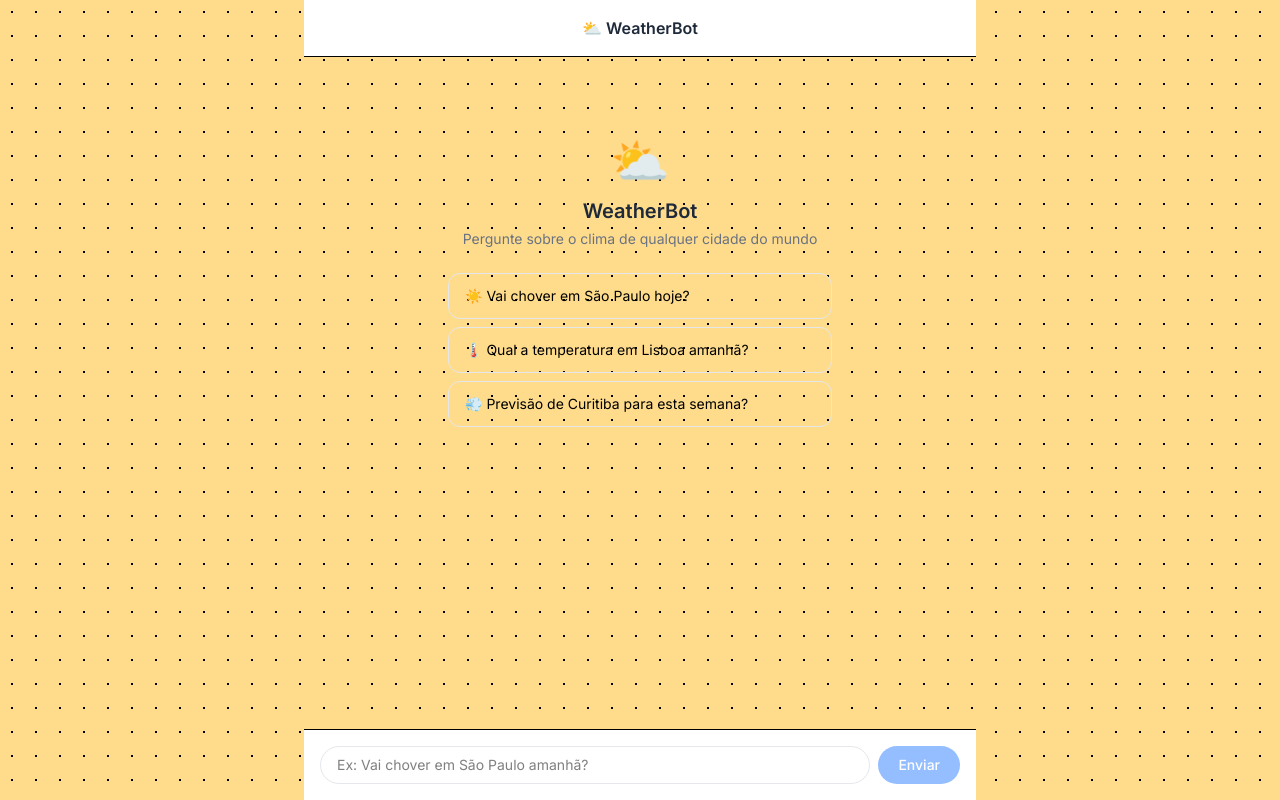
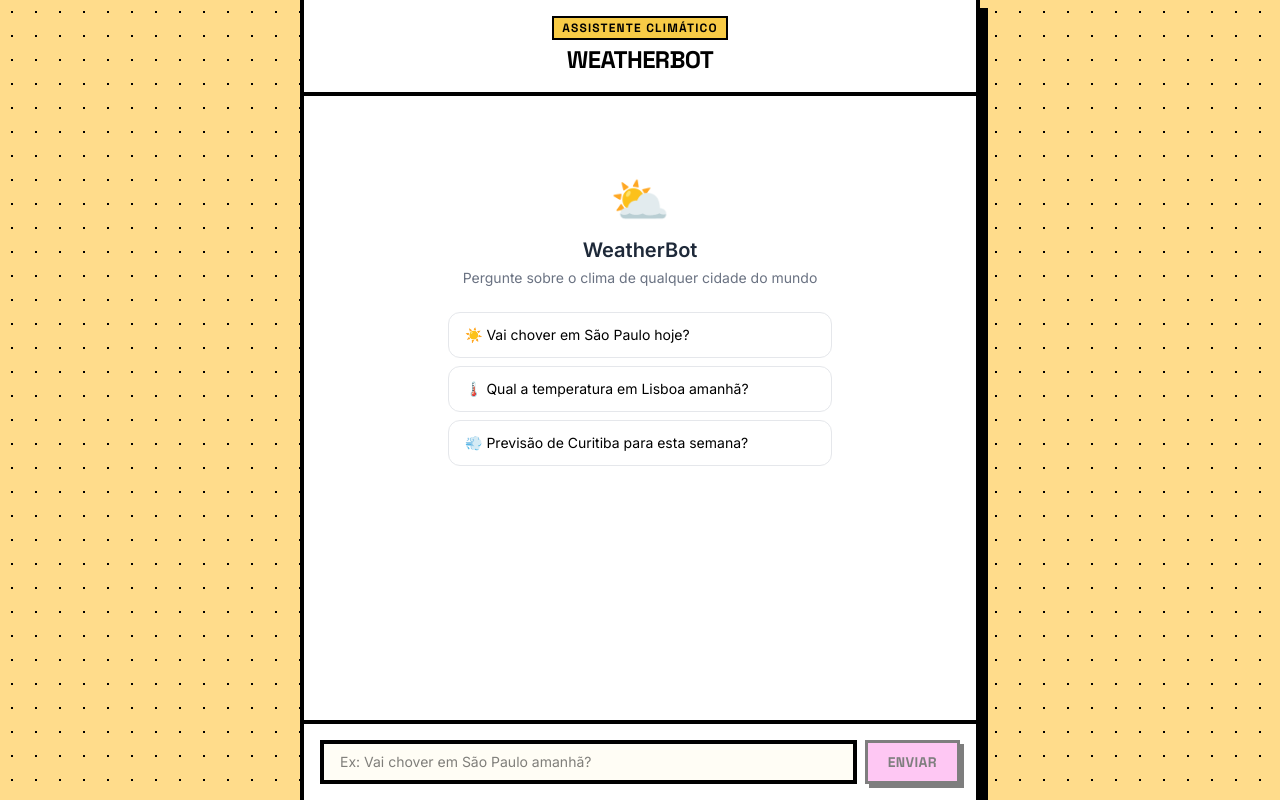
Before and after one commit to Iv4nLanna/metereologico-ChatBotAI, a Next.js app in the folder web/: page / in a window 1280 px wide. Built offline with nearby package versions, Linux system fonts and the light colour scheme.

Commit message:
feat: apply block-frame style to Chat wrapper, header, loading indicator and footer

```diff
--- a/web/components/Chat.tsx
+++ b/web/components/Chat.tsx
@@ -49,14 +49,35 @@ export default function Chat() {
   }
 
   return (
-    <div className="flex flex-col h-screen max-w-2xl mx-auto">
-      <header className="flex-none p-4 border-b bg-white">
-        <div className="text-center">
-          <span className="font-semibold text-gray-800">⛅ WeatherBot</span>
+    <div
+      className="flex flex-col h-screen w-full max-w-[680px] mx-auto bg-white"
+      style={{ borderLeft: "4px solid #000", borderRight: "4px solid #000", boxShadow: "var(--bf-shadow)" }}
+    >
+      <header
+        className="flex-none p-4 bg-white"
+        style={{ borderBottom: "4px solid #000" }}
+      >
+        <div className="flex flex-col items-center gap-1">
+          <span
+            className="text-xs font-bold uppercase tracking-widest px-2 py-0.5"
+            style={{
+              fontFamily: "var(--font-space-grotesk)",
+              background: "var(--bf-yellow)",
+              border: "2px solid #000",
+            }}
+          >
+            Assistente Climático
+          </span>
+          <span
+            className="text-2xl font-black uppercase tracking-tight"
+            style={{ fontFamily: "var(--font-space-grotesk)" }}
+          >
+            WeatherBot
+          </span>
         </div>
       </header>
 
-      <main className="flex-1 overflow-y-auto p-4 space-y-4">
+      <main className="flex-1 overflow-y-auto p-4 space-y-4 bg-white">
         {messages.length === 0 && (
           <SuggestionChips onSelect={handleSuggestion} />
         )}
@@ -67,11 +88,14 @@ export default function Chat() {
           ))}
         {isLoading && (
           <div className="flex justify-start">
-            <div className="bg-gray-100 rounded-2xl rounded-bl-none px-4 py-2">
-              <div className="flex gap-1 items-center h-5">
-                <span className="w-2 h-2 bg-gray-400 rounded-full animate-bounce [animation-delay:-0.3s]" />
-                <span className="w-2 h-2 bg-gray-400 rounded-full animate-bounce [animation-delay:-0.15s]" />
-                <span className="w-2 h-2 bg-gray-400 rounded-full animate-bounce" />
+            <div
+              className="px-4 py-3 bg-white"
+              style={{ border: "2px solid #000", boxShadow: "var(--bf-shadow-sm)" }}
+            >
+              <div className="flex gap-1.5 items-center h-4">
+                <span className="w-2 h-2 bg-black animate-bounce [animation-delay:-0.3s]" />
+                <span className="w-2 h-2 bg-black animate-bounce [animation-delay:-0.15s]" />
+                <span className="w-2 h-2 bg-black animate-bounce" />
               </div>
             </div>
           </div>
@@ -79,19 +103,32 @@ export default function Chat() {
         <div ref={bottomRef} />
       </main>
 
-      <footer className="flex-none p-4 border-t bg-white">
+      <footer
+        className="flex-none p-4 bg-white"
+        style={{ borderTop: "4px solid #000" }}
+      >
         <form onSubmit={handleSubmit} className="flex gap-2">
           <input
             value={input}
             onChange={(e) => setInput(e.target.value)}
             placeholder="Ex: Vai chover em São Paulo amanhã?"
-            className="flex-1 border border-gray-200 rounded-full px-4 py-2 text-sm outline-none focus:ring-2 focus:ring-blue-400 focus:border-transparent"
+            className="flex-1 px-4 py-2 text-sm outline-none"
+            style={{
+              background: "var(--bf-offwhite)",
+              border: "4px solid #000",
+              fontFamily: "var(--font-inter)",
+            }}
             disabled={isLoading}
           />
           <button
             type="submit"
             disabled={isLoading || !input.trim()}
-            className="bg-blue-500 hover:bg-blue-600 disabled:opacity-50 text-white rounded-full px-5 py-2 text-sm font-medium transition-colors"
+            className="bf-btn px-5 py-2 text-sm font-black uppercase tracking-wide disabled:opacity-50 disabled:cursor-not-allowed"
+            style={{
+              background: "var(--bf-pink)",
+              border: "3px solid #000",
+              fontFamily: "var(--font-space-grotesk)",
+            }}
           >
             Enviar
           </button>
```
